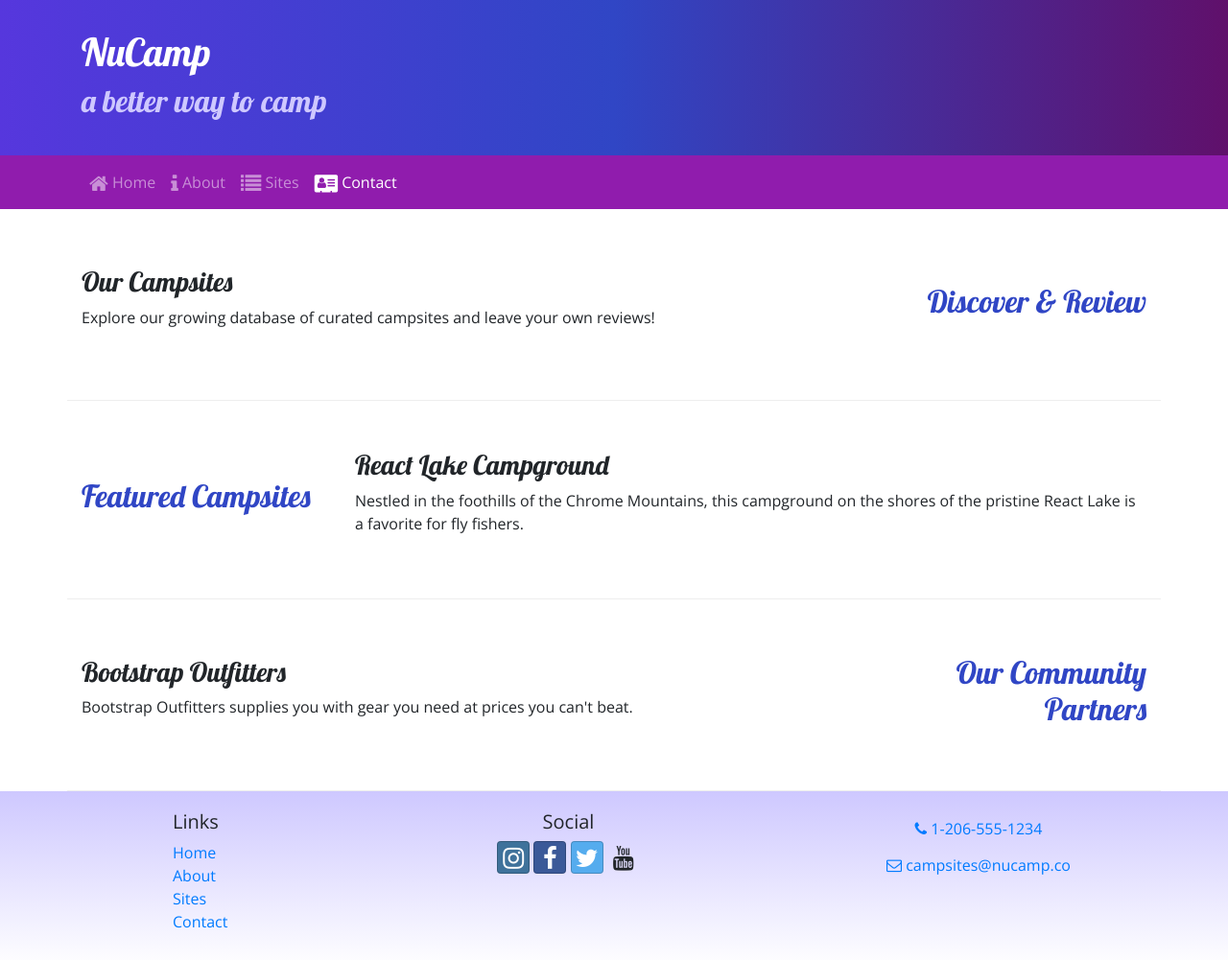
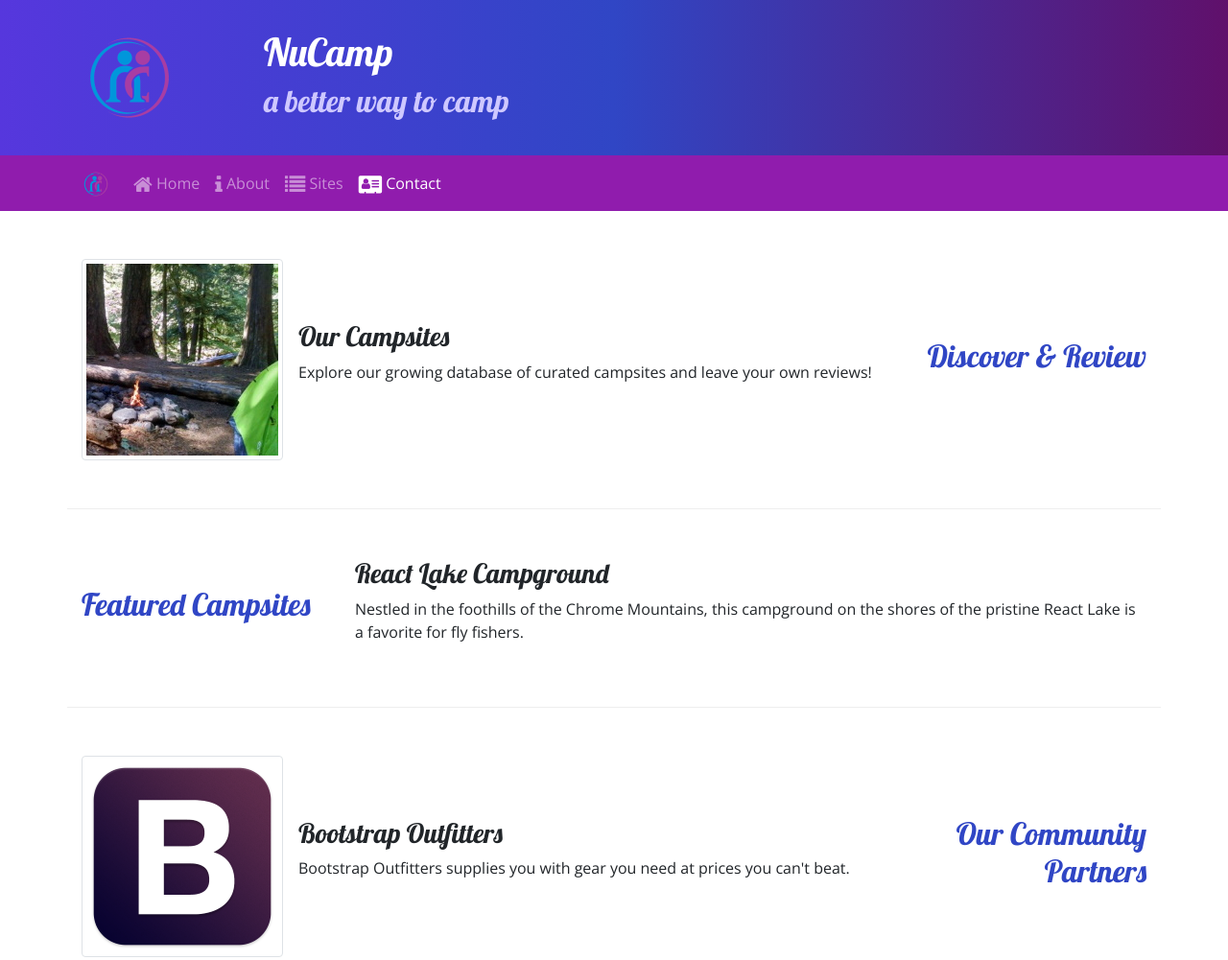
Before and after one commit to RyanBirtch/BootCampStrap, a website: page index.html in a window 1280 px wide. Shown: the top 1001 px of the page at 96% size. Drawn offline with nearby package versions, Linux system fonts and the light colour scheme.

Commit message:
media and images

```diff
--- a/index.html
+++ b/index.html
@@ -19,6 +19,9 @@
     <header class="jumbotron jumbotron-fluid">
         <div class="container">
             <div class="row">
+                <div class="col-4 col-sm-3 col-md-2 align-self-center">
+                    <img src="img/logo.png" class="img-fluid">
+                </div>
                 <div class="col">
                     <h1>NuCamp</h1>
                     <h2>a better way to camp</h2>
@@ -29,7 +32,8 @@
 
     <nav class="navbar navbar-expand-sm navbar-dark sticky-top">
         <div class="container">
-            <button class="navbar-toggler ml-auto" type="button" data-toggle="collapse" data-target="#nucampNavbar">
+            <a class="navbar-brand" href="#"><img src="img/logo.png" height="30" width="30"></a>
+            <button class="navbar-toggler" type="button" data-toggle="collapse" data-target="#nucampNavbar">
                 <span class="navbar-toggler-icon"></span>
             </button>
             <div class="collapse navbar-collapse" id="nucampNavbar">
@@ -48,8 +52,14 @@
                 <h2 class="text-sm-right">Discover & Review</h2>
             </div>
             <div class="col">
-                <h3>Our Campsites</h3>
-                <p class="d-none d-sm-block">Explore our growing database of curated campsites and leave your own reviews!</p>
+                <div class="media">
+                    <img src="img/breadcrumb-trail-thumb.jpg" class="d-flex mr-3 img-thumbnail" alt="Breadcrumb Trail">
+                    <div class="media-body align-self-center">
+                        <h3>Our Campsites</h3>
+                        <p class="d-none d-sm-block">Explore our growing database of curated campsites and leave your own reviews!</p>
+                    </div>
+                </div>
+
             </div>
         </div>
 
@@ -68,11 +78,15 @@
                 <h2 class="text-sm-right">Our Community Partners</h2>
             </div>
             <div class="col">
-                <h3>Bootstrap Outfitters</h3>
-                <p class="d-none d-sm-block">Bootstrap Outfitters supplies you with gear you need at prices you can't beat.</p>
+                <div class="media">
+                    <img class="d-flex mr-3 img-thumbnail" src="img/bootstrap-thumb.png" alt="Bootstrap Outfitters">
+                    <div class="media-body align-self-center">
+                        <h3>Bootstrap Outfitters</h3>
+                        <p class="d-none d-sm-block">Bootstrap Outfitters supplies you with gear you need at prices you can't beat.</p>
+                    </div>
+                </div>
             </div>
         </div>
-
     </div>
 
     <footer class="site-footer">
```
Also changed, not shown: aboutus.html (+5 -1 lines), contactus.html (+5 -1 lines), img/bootstrap-thumb.png (added), img/breadcrumb-trail-thumb.jpg (added), img/breadcrumb-trail.jpg (added), img/chrome-river-thumb.jpg (added), img/chrome-river.jpg (added), img/logo.png (added), img/react-lake-thumb.jpg (added), img/react-lake.jpg (added).
